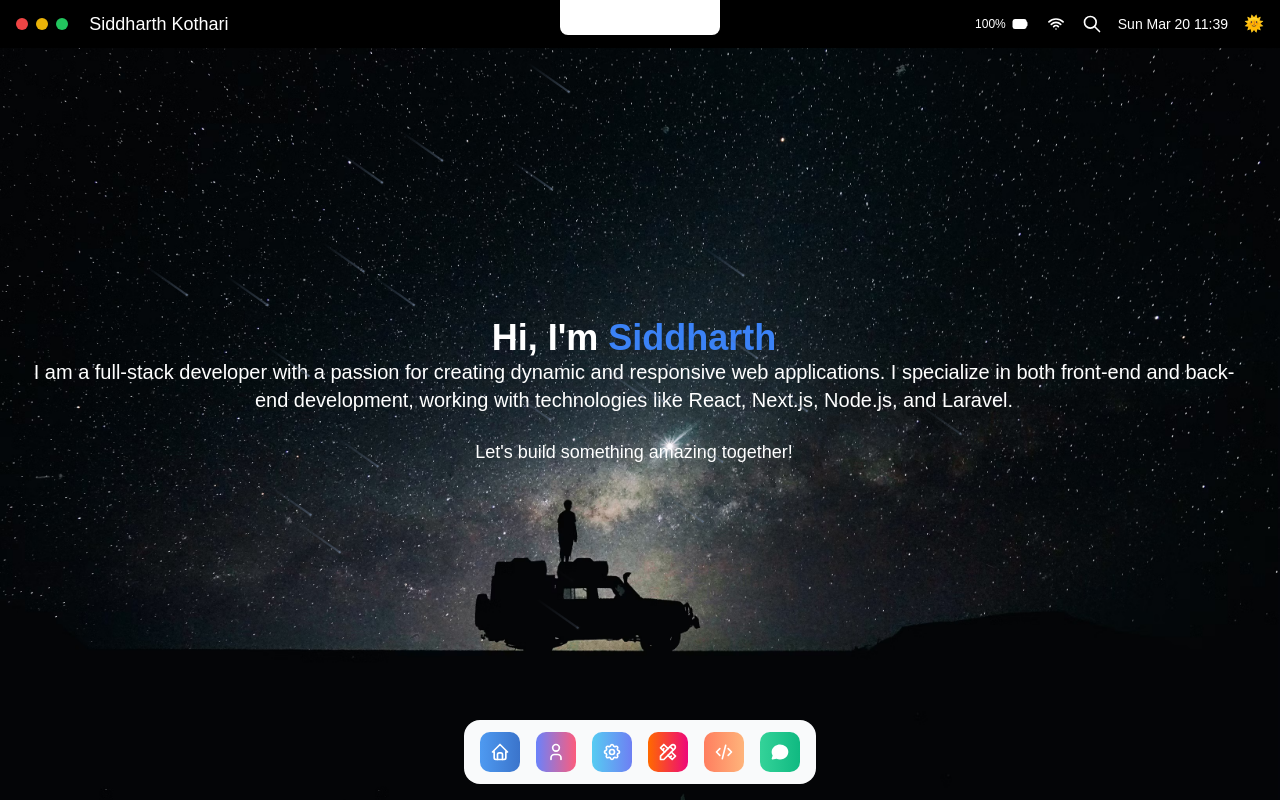
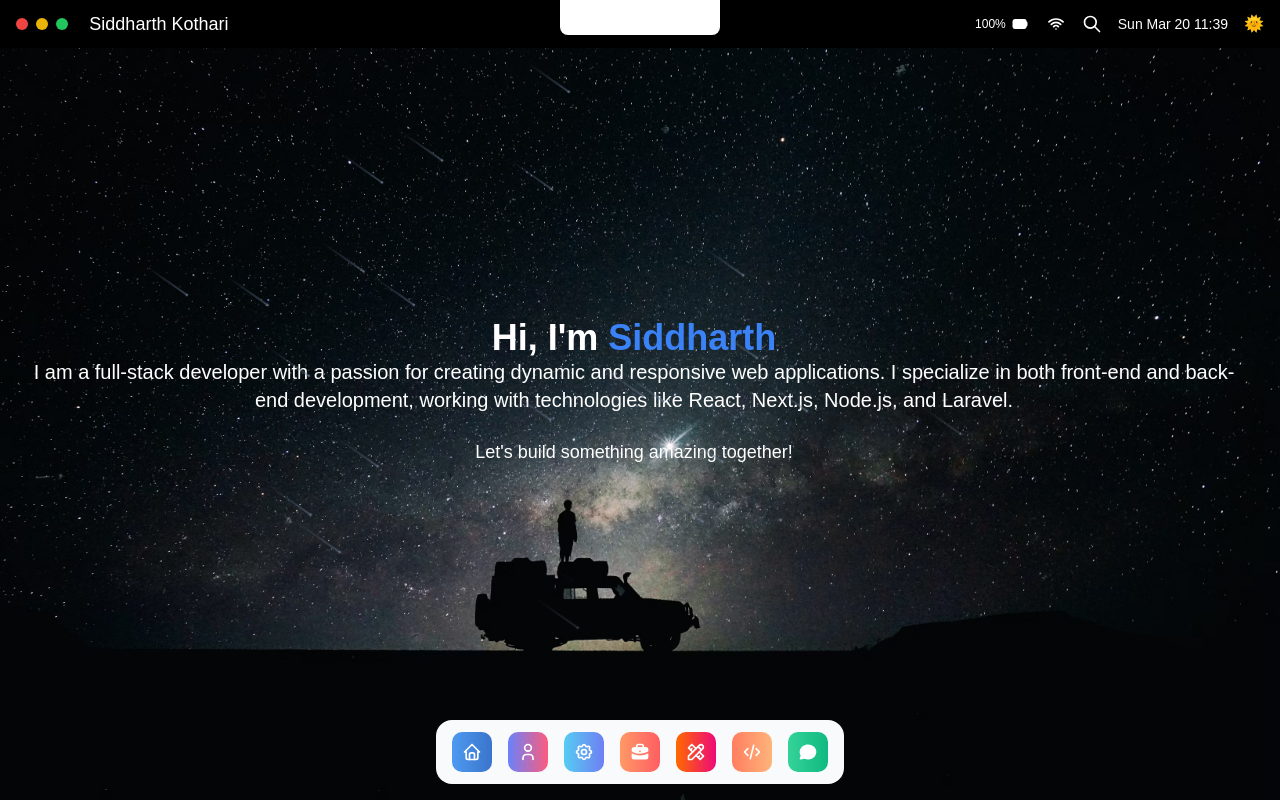
Before and after one commit to siddharth-kothari/portfolio, a Next.js app: page / in a window 1280 px wide. Built offline with nearby package versions, Linux system fonts and the light colour scheme.

Commit message:
UI changes

```diff
--- a/components/Hero.tsx
+++ b/components/Hero.tsx
@@ -10,11 +10,10 @@ import {
   IconUser,
   IconHome,
   IconMessageCircleFilled,
-  IconNewSection,
-  IconTerminal2,
   IconCode,
   IconTools,
   IconSettings,
+  IconBriefcaseFilled,
 } from "@tabler/icons-react";
 import Image from "next/image";
 import { useRouter } from "next/navigation";
@@ -56,6 +55,15 @@ const Hero = () => {
       ),
       color: "bg-gradient-to-r from-[#56ccf2] to-[#6e7ff3]",
       onclick: () => openSpecificFolder('services'),
+    },
+    {
+
+      title: "Experience",
+      icon: (
+        <IconBriefcaseFilled className="h-full w-full md:text-white dark:text-white text-black" />
+      ),
+      color: "bg-gradient-to-r from-[#ff9966] to-[#ff5e62]",
+      onclick: () => openSpecificFolder('experience'),
     },
 
     {
--- a/components/ui/floating-dock.tsx
+++ b/components/ui/floating-dock.tsx
@@ -175,9 +175,9 @@ function IconContainer({
           {hovered && (
             <motion.div
               initial={{ opacity: 0, y: 10, x: "-50%" }}
-              animate={{ opacity: 1, y: 0, x: "-50%" }}
+              animate={{ opacity: 1, y: -10, x: "-50%" }}
               exit={{ opacity: 0, y: 2, x: "-50%" }}
-              className="px-2 py-0.5 whitespace-pre rounded-md bg-gray-100 border dark:bg-neutral-800 dark:border-neutral-900 dark:text-white border-gray-200 text-neutral-700 absolute left-1/2 -translate-x-1/2 -top-8 w-fit text-xs"
+              className="px-2 py-0.5 whitespace-pre rounded-md bg-gray-100 border dark:bg-neutral-800 dark:border-neutral-900 dark:text-white border-gray-200 text-neutral-700 absolute left-1/2 -translate-x-1/2 -top-8 w-fit text-base"
             >
               {title}
             </motion.div>
```
